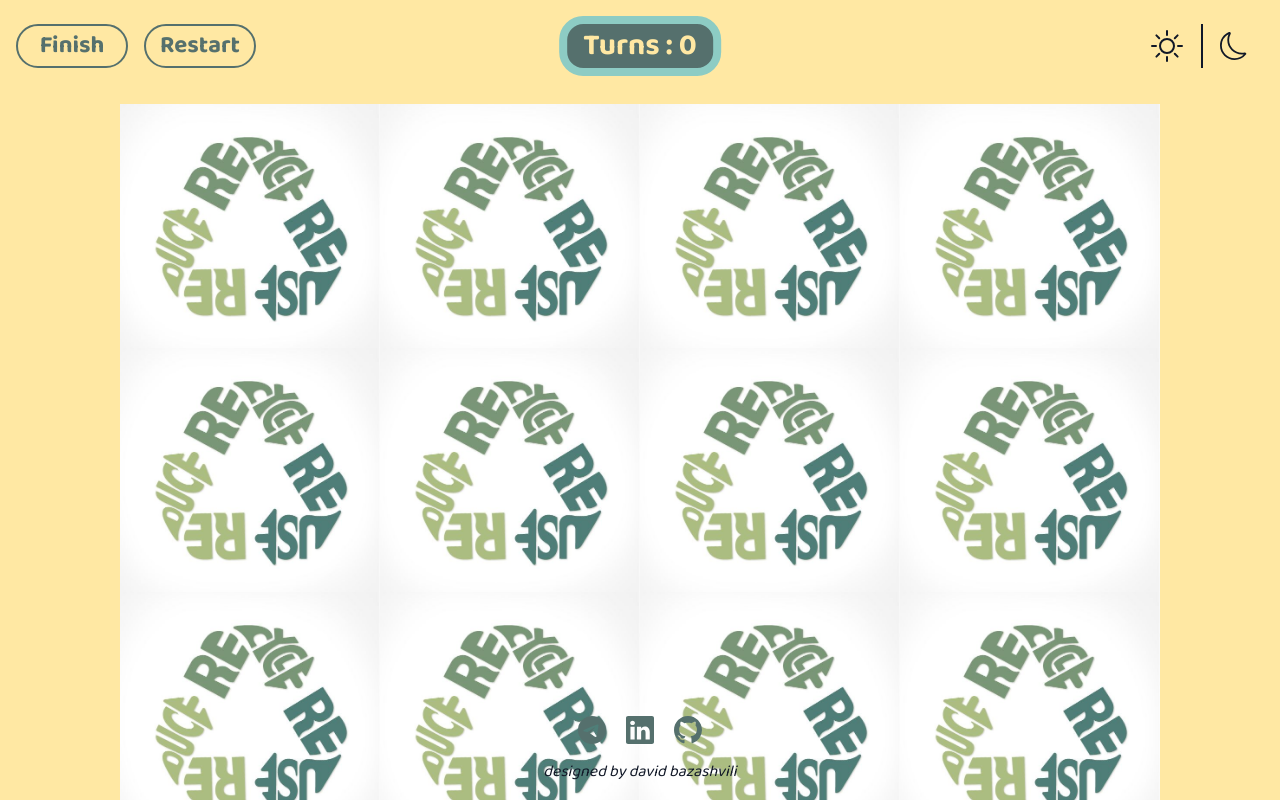
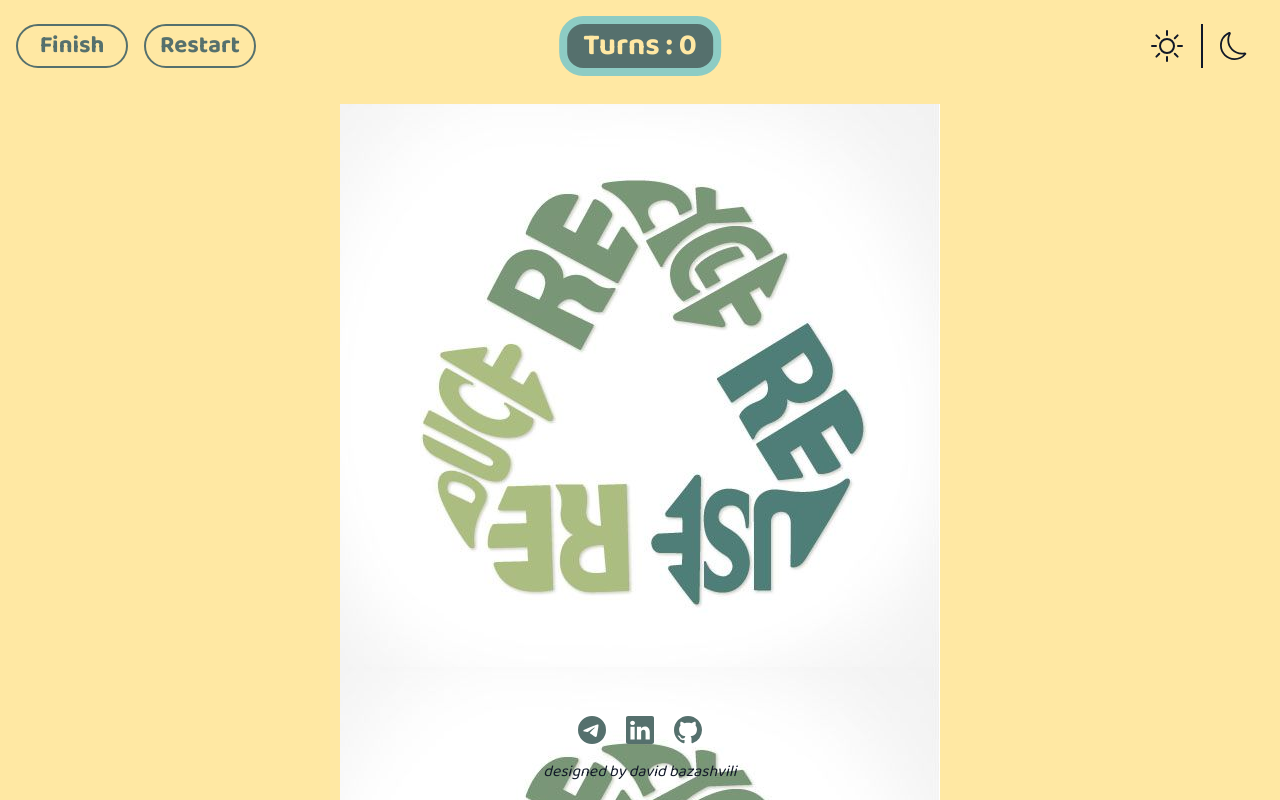
Before and after one commit to davbazz/memory-cards, a React (Vite) app: page /game in a window 1280 px wide. Shown: the top 800 px of the page. Built offline with nearby package versions, Linux system fonts and the light colour scheme.

Commit message:
usecontext for turns

```diff
--- a/src/App.jsx
+++ b/src/App.jsx
@@ -9,15 +9,18 @@ import Highscore from './Components/HighscorePage'
 import LosePage from './Components/LosePage'
 import Footer from './Components/Footer'
 
+
 export const Context = createContext(null);
 
 function App() {
 
-  const [player, setPlayer] = useState({
-    nickname: 'Your Nickname',
-    games_played: 0,
-    highscore: 0
-  })
+  	const [turns, setTurns] = useState(0) //test turn uesecontext
+
+  // const [player, setPlayer] = useState({
+  //   nickname: 'Your Nickname',
+  //   games_played: 0,
+  //   highscore: 0
+  // })
 
   function appHeight() {
     const doc = document.documentElement
@@ -27,7 +30,7 @@ function App() {
   appHeight();
 
   return (
-    <Context.Provider value={{player, setPlayer}}>
+    <Context.Provider value={{turns, setTurns}}>
       <div className='screen-size py-6 px-4 bg-funYellow dark:bg-funDarkGreen font-baloo relative duration-300'>
         <Header />
         <Routes>
--- a/src/Components/GamePage.jsx
+++ b/src/Components/GamePage.jsx
@@ -1,5 +1,6 @@
-import { useEffect, useState, useCallback } from "react"
+import { useEffect, useState, useCallback, useContext } from "react"
 import { useNavigate } from "react-router-dom"
+import { Context } from "../App" // turns test
 import SingleCard from "./SingleCard"
 import lottieJson1 from '../lotties/lottie1.json'
 import lottieJson2 from '../lotties/lottie2.json'
@@ -28,11 +29,13 @@ const cardImages = [
 function CardsPage() {
 
 	const [cards, setCards] = useState([])
-  	const [turns, setTurns] = useState(0)
 	const [countMatch, setCountMatch] = useState(0)
   	const [choiceOne, setChoiceOne] = useState(null)
   	const [choiceTwo, setChoiceTwo] = useState(null)
   	const [disabled, setDisabled] = useState(false)
+
+	const { turns, setTurns } = useContext(Context) //turns test
+
 
 	// navigation
 	const navigate = useNavigate()
@@ -117,12 +120,12 @@ function CardsPage() {
 
 			<button
 					disabled
-					className="turn-button absolute lg:top-[-5.5rem] md:top-[-5.7rem] sm:top-[-5.4rem] top-[-5.3rem] text-center font-bold lg:text-3xl md:text-2xl text-xl rounded-3xl px-4 py-1 text-funYellow bg-funDarkGreen border-8 border-funLightBlue dark:text-funDarkGreen dark:bg-funYellow dark:border-funLightOrange">
+					className="turn-button absolute lg:top-[-5.5rem] md:top-[-5.7rem] sm:top-[-5.4rem] top-[-5.3rem] text-center font-bold lg:text-3xl md:text-2xl text-xl rounded-3xl px-4 py-1 text-funYellow bg-funDarkGreen border-8 border-funLightBlue dark:text-funDarkGreen dark:bg-funYellow dark:border-funLightOrange duration-200">
 					Turns : {turns}
 			</button>
 
 			<div className="relative">
-				<div className="flex justify-start items-start flex-wrap w-10/12 mx-auto lg:mt-9 sm:mt-10 mt-10">
+				<div className="flex justify-center items-start flex-wrap w-9/12 mx-auto lg:mt-9 sm:mt-10 mt-10">
 					{cards.map(card => (
 						<SingleCard
 							key={card.id}
--- a/src/Components/SingleCard.jsx
+++ b/src/Components/SingleCard.jsx
@@ -12,14 +12,12 @@ function SingleCard({ card, handleChoice, flipped, disabled }) {
     }
 
     return (
-        <div className="card mx-auto w-3/12 h-1/12 odd:w-3/12 even:w-3/12">
-            <div
-                className={flipped ? "flipped" : ""}
-                id="card-wrapper">
+        <div className="card mx-auto 2xl:w-[15rem] 2xl:h-[12rem]">
+            <div className={flipped ? "flipped" : ""}>
                 <img
                     src={card.src}
                     alt="card front"
-                    className="front"
+                    className="front 2xl:w-[16rem]"
                 />
                 <img
                     onClick={handleClick}
--- a/src/Components/StartGamePage.jsx
+++ b/src/Components/StartGamePage.jsx
@@ -1,10 +1,10 @@
 import { useCallback, useContext } from "react"
 import { useNavigate } from "react-router-dom"
-import { Context } from "../App"
+// import { Context } from "../App"
 
 function StartGamePage() {
 
-	const { player, setPlayer } = useContext(Context)
+	// const { player, setPlayer } = useContext(Context)
 
     const navigate = useNavigate()
     const previousPage = useCallback(() => navigate('/', {replace: true}), [navigate])
```
